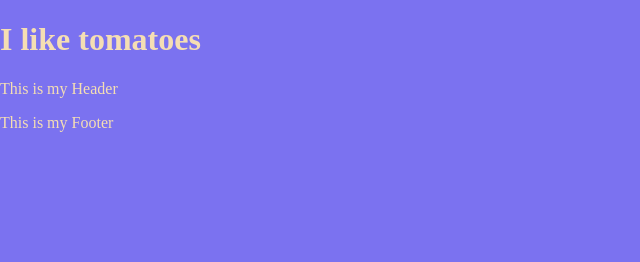
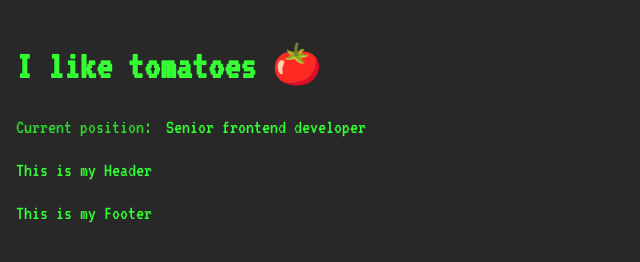
Before and after one commit to iliketomatoes/iliketomatoes, a website built with Parcel: page src/index.html in a window 1280 px wide. Shown: the whole page, without its empty margins (0-640 px from the left). Built offline with nearby package versions, Linux system fonts and the light colour scheme; a web font is replaced by a local one.

Commit message:
feat: Change font and colors

```diff
--- a/src/index.html
+++ b/src/index.html
@@ -5,10 +5,15 @@
 		<meta name="viewport" content="width=device-width, initial-scale=1.0">
 		<meta http-equiv="X-UA-Compatible" content="ie=edge">
 		<title>I like 🍅</title>
+		<link href="https://fonts.googleapis.com/css?family=VT323" rel="stylesheet">
 		<link rel="stylesheet" href="https://cdnjs.cloudflare.com/ajax/libs/normalize/8.0.0/normalize.min.css" />
 	</head>
 	<body>
-		<h1>I like tomatoes</h1>
+		<h1>I like tomatoes 🍅</h1>
+		<div>
+			<span class="ilk-label">Current position:</span>
+			<span class="ilk-description">Senior frontend developer</span>
+		</div>
 		<div id="app"></div>
 		<script src="./scripts/index.js"></script>
 	</body>
--- /dev/null
+++ b/src/styles/base.scss
@@ -0,0 +1,10 @@
+html {
+	font-size: 20px;
+}
+
+body {
+	background-color: map-get($ilt-dark-greys, 400);
+	color: $body-font-color;
+	font-family: 'VT323', monospace;
+	padding: 16px;
+}
--- /dev/null
+++ b/src/styles/colors.scss
@@ -0,0 +1,11 @@
+$ilt-dark-greys: (
+	400: #282828,
+);
+
+$ilt-greens:(
+	400: #33ff33,
+);
+
+$ilt-yellows:(
+	400: #ffb000,
+);
--- /dev/null
+++ b/src/styles/fonts.scss
@@ -0,0 +1,16 @@
+/* latin-ext */
+@font-face {
+	font-family: 'VT323';
+	font-style: normal;
+	font-weight: 400;
+	src: local('VT323 Regular'), local('VT323-Regular'), url(https://fonts.gstatic.com/s/vt323/v9/pxiKyp0ihIEF2isRFJXUdVNFKPY.woff2) format('woff2');
+	unicode-range: U+0100-024F, U+0259, U+1E00-1EFF, U+2020, U+20A0-20AB, U+20AD-20CF, U+2113, U+2C60-2C7F, U+A720-A7FF;
+}
+/* latin */
+@font-face {
+	font-family: 'VT323';
+	font-style: normal;
+	font-weight: 400;
+	src: local('VT323 Regular'), local('VT323-Regular'), url(https://fonts.gstatic.com/s/vt323/v9/pxiKyp0ihIEF2isfFJXUdVNF.woff2) format('woff2');
+	unicode-range: U+0000-00FF, U+0131, U+0152-0153, U+02BB-02BC, U+02C6, U+02DA, U+02DC, U+2000-206F, U+2074, U+20AC, U+2122, U+2191, U+2193, U+2212, U+2215, U+FEFF, U+FFFD;
+}
--- a/src/styles/index.scss
+++ b/src/styles/index.scss
@@ -1,6 +1,4 @@
-$myColor: #7b72f0;
-
-body {
-  background-color: $myColor;
-  color: wheat;
-}
+@import './colors';
+@import './fonts';
+@import './types';
+@import './base';
--- /dev/null
+++ b/src/styles/types.scss
@@ -0,0 +1,6 @@
+$body-font-color: map-get($ilt-greens, 400);
+
+.ilk-label {
+	color: rgba($body-font-color, .8);
+	margin-right: 6px;
+}
```
Also changed, not shown: src/scripts/components/footer.js (+4 -4 lines), src/tests/add.test.js (+3 -3 lines), dist/index.html, 4 other files.
